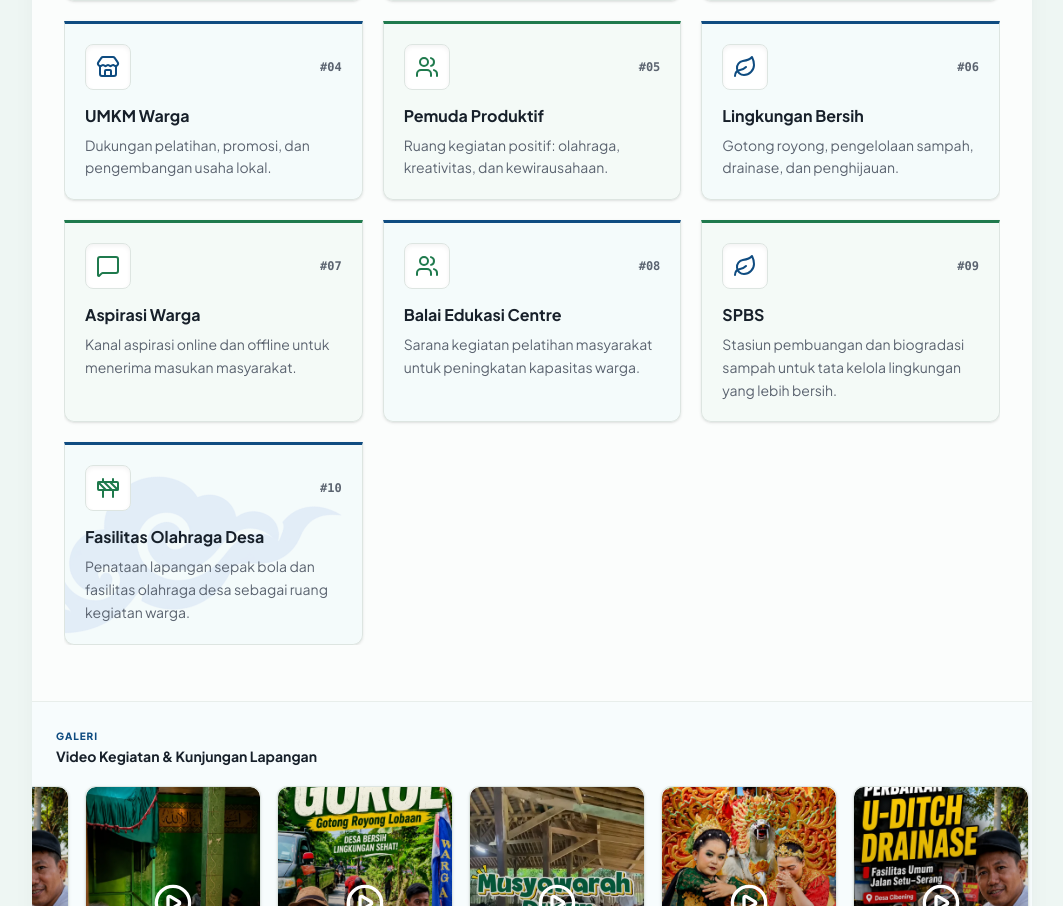
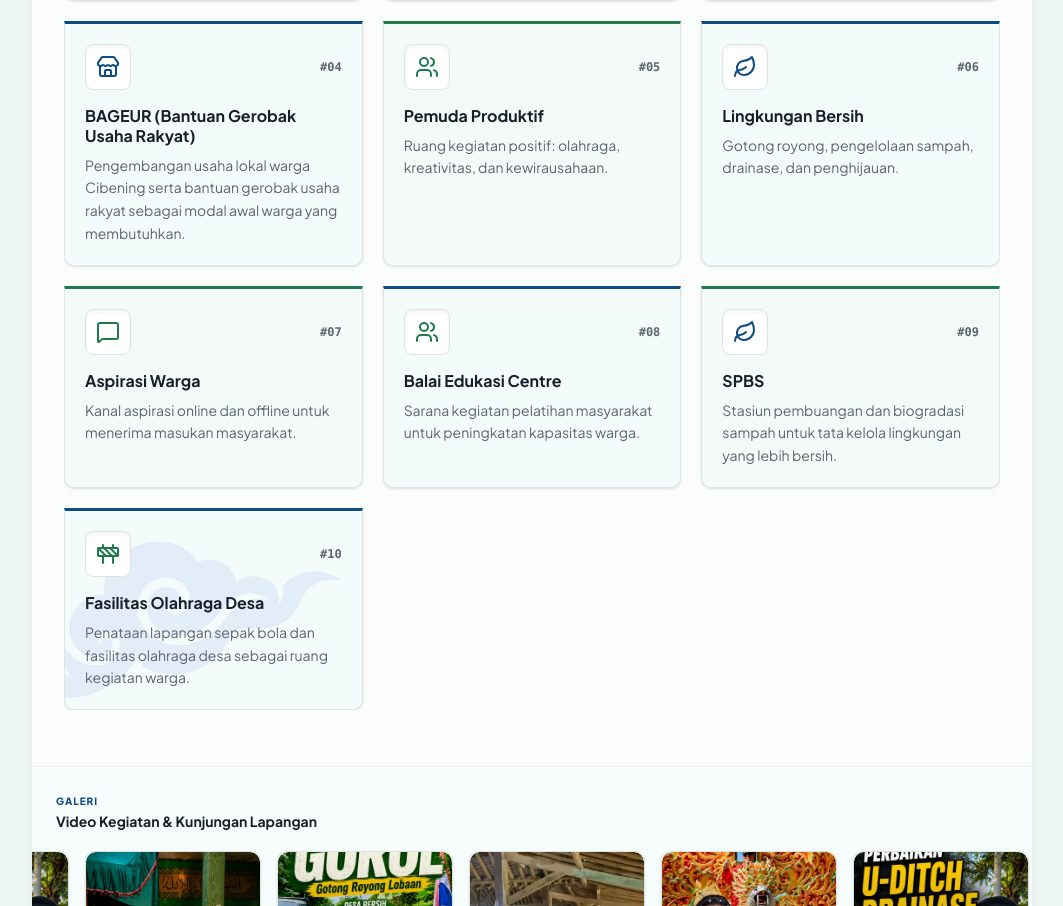
Before and after one commit to kanglilu/cibening_mempesona, a Next.js app: page / in a window 1280 px wide. Shown: the part 3366-4272 px from the top of the page, without its empty margins (108-1171 px from the left). Built offline with nearby package versions, Linux system fonts and the light colour scheme.

Commit message:
Update UMKM program copy

```diff
--- a/src/data.ts
+++ b/src/data.ts
@@ -107,8 +107,8 @@ export const PROGRAM_KERJA: ProgramItem[] = [
   },
   {
     id: 4,
-    title: "UMKM Warga",
-    description: "Dukungan pelatihan, promosi, dan pengembangan usaha lokal.",
+    title: "BAGEUR (Bantuan Gerobak Usaha Rakyat)",
+    description: "Pengembangan usaha lokal warga Cibening serta bantuan gerobak usaha rakyat sebagai modal awal warga yang membutuhkan.",
     iconName: "Store"
   },
   {
```
